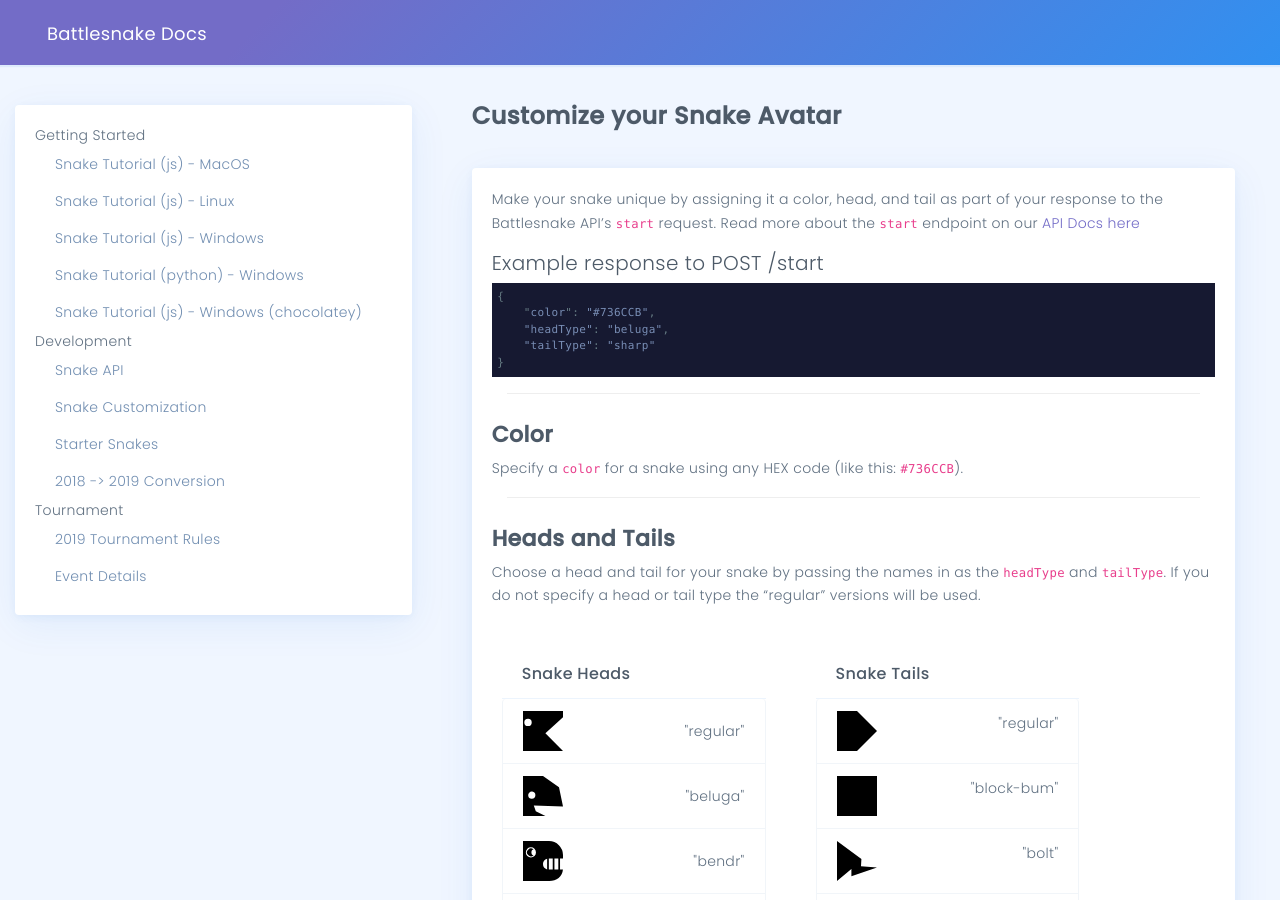
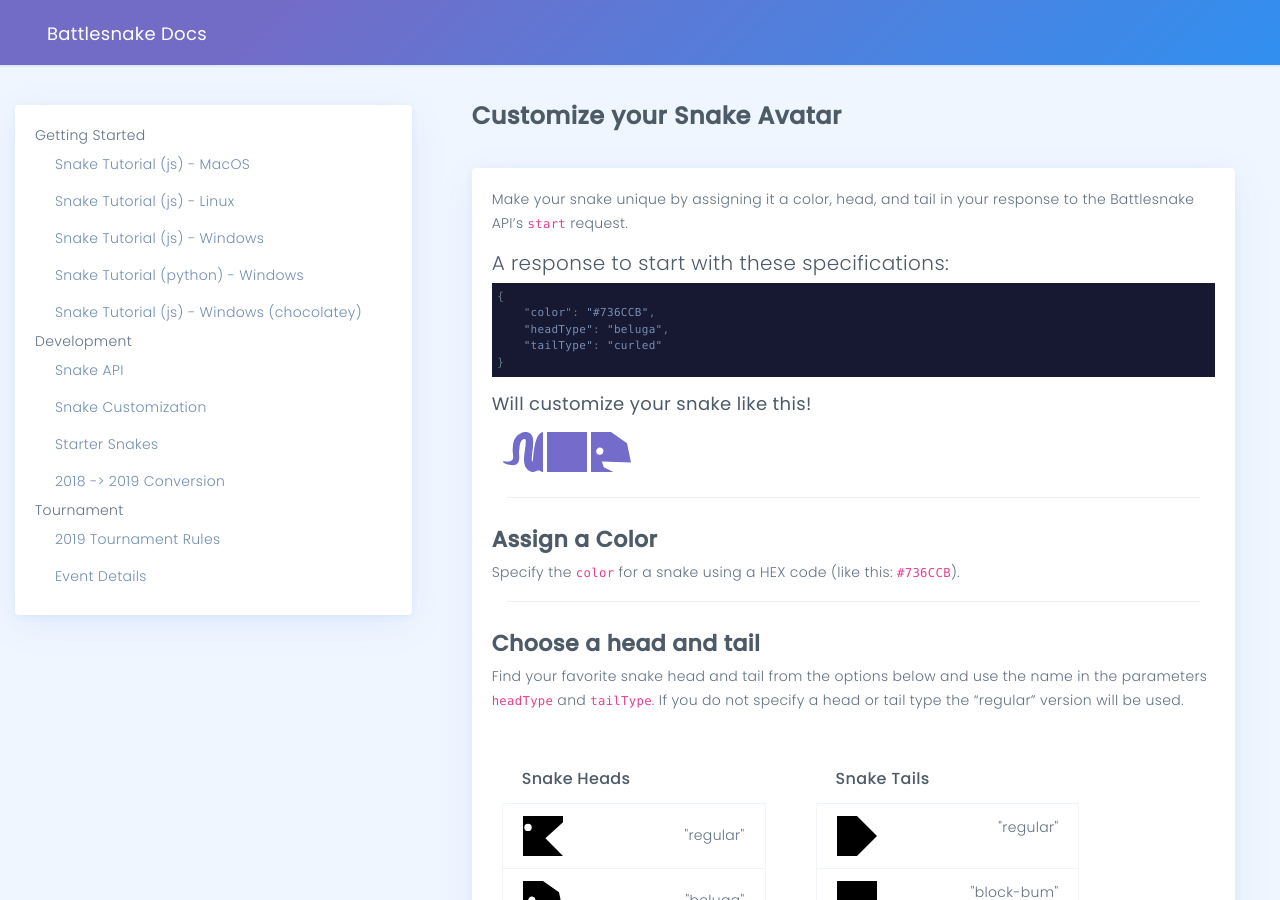
Before and after one commit to xtagon/docs, a Jekyll site: the page built from docs/snake-customization.md, in a window 1280 px wide and 900 px high. Built offline with Jekyll 4.4.1, drawn with Linux system fonts in a browser that asks for light colours; nearby versions of some CDN libraries; some of the changed text lies outside the part shown.

Commit message:
add a little snake example

````diff
--- a/docs/snake-customization.md
+++ b/docs/snake-customization.md
@@ -5,29 +5,43 @@
 ---
 
 
-Make your snake unique by assigning it a color, head, and tail as part of your response to the Battlesnake API's `start` request. Read more about the `start` endpoint on our [API Docs here](https://docs.battlesnake.io/snake-api.html#tag/endpoints/paths/~1start/post)
+Make your snake unique by assigning it a color, head, and tail in your response to the Battlesnake API's `start` request.
 
-### Example response to POST /start
+### A response to start with these specifications:
 
 ```
 {
 	"color": "#736CCB",
 	"headType": "beluga",
-	"tailType": "sharp"
+	"tailType": "curled"
 }
 ```
+#### Will customize your snake like this!
+
+<div class="row p-10">
+	<svg class="align-self-center ml-3 mr-1 w-40" fill="#736CCB" style="transform:rotateY(180deg);" xmlns="http://www.w3.org/2000/svg" viewBox="0 0 100 100">
+	    <path d="M23 48c2 12 2 26 4 26 0 0-2 0 0 0s1-19-1-28c-1-10-2-19-1-28S31 1 42 0c10-1 19 5 25 12 5 7 7 11 8 21l1 12c0 3-2 17-1 21 1 5 8 7 8 7 8 3 16-1 17 1 0 2-3 5-8 6-11 3-24 6-30-4-4-8-2-18-2-26-1-9-1-20-6-28-2-3-6-5-9-4s-2 4-2 6c0 20 9 42 2 61-4 8-11 16-21 15l-4-1-2-1c-3-2-6-2-9-2-4 1-5 4-9 4V0c17 2 22 38 23 48z"/>
+	</svg>
+	<svg class="align-self-center mr-1 w-40" fill="#736CCB" viewBox="0 0 100 100" xmlns="http://www.w3.org/2000/svg">
+	    <path d="M0 0h100v100H0z"/>
+	</svg>
+	<svg class="align-self-center w-40" fill="#736CCB" xmlns="http://www.w3.org/2000/svg" viewBox="0 0 100 100">
+	  <path d="M0 100h56L32 88l-5-14 73 2-10-48L50 0H0zm23-61a9 9 0 1 1-10 10 9 9 0 0 1 10-10z"/>
+	</svg>
+</div>
+
 
 ---
 
-## Color
+## Assign a Color
 
-Specify a `color` for a snake using any HEX code (like this: `#736CCB`).
+Specify the `color` for a snake using a HEX code (like this: `#736CCB`).
 
 ---
 
-## Heads and Tails
+## Choose a head and tail
 
-Choose a head and tail for your snake by passing the names in as the `headType` and `tailType`. If you do not specify a head or tail type the "regular" versions will be used.
+Find your favorite snake head and tail from the options below and use the name in the parameters `headType` and `tailType`. If you do not specify a head or tail type the "regular" version will be used.
 
 <div class="row">
 	<div class="col-12 col-sm-5 p-25 card-body">
@@ -141,3 +155,7 @@
 		</ul>
 	</div>
 </div>
+
+### Futher Reading
+
+Check out the [Battlesnake API Docs](/snake-api.html) for more on information and examples on interacting with the Battlesnake API.
````
